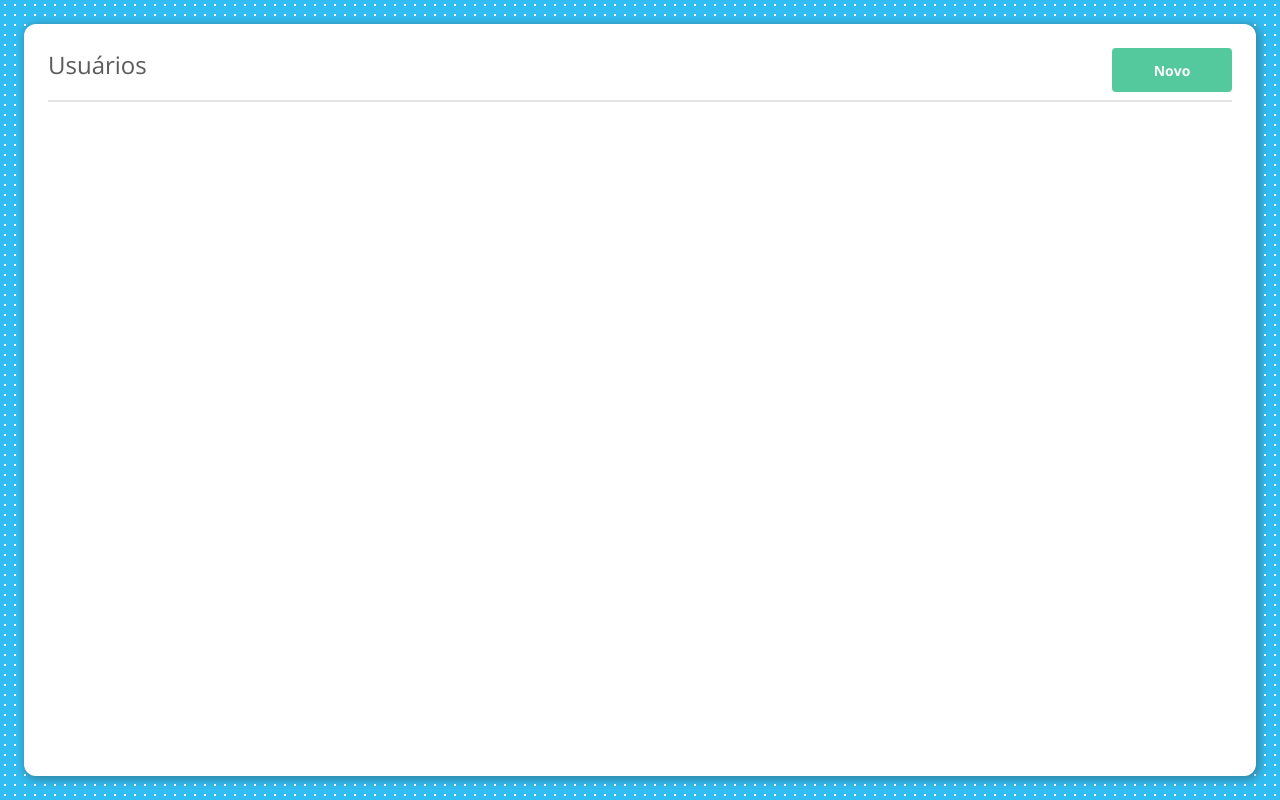
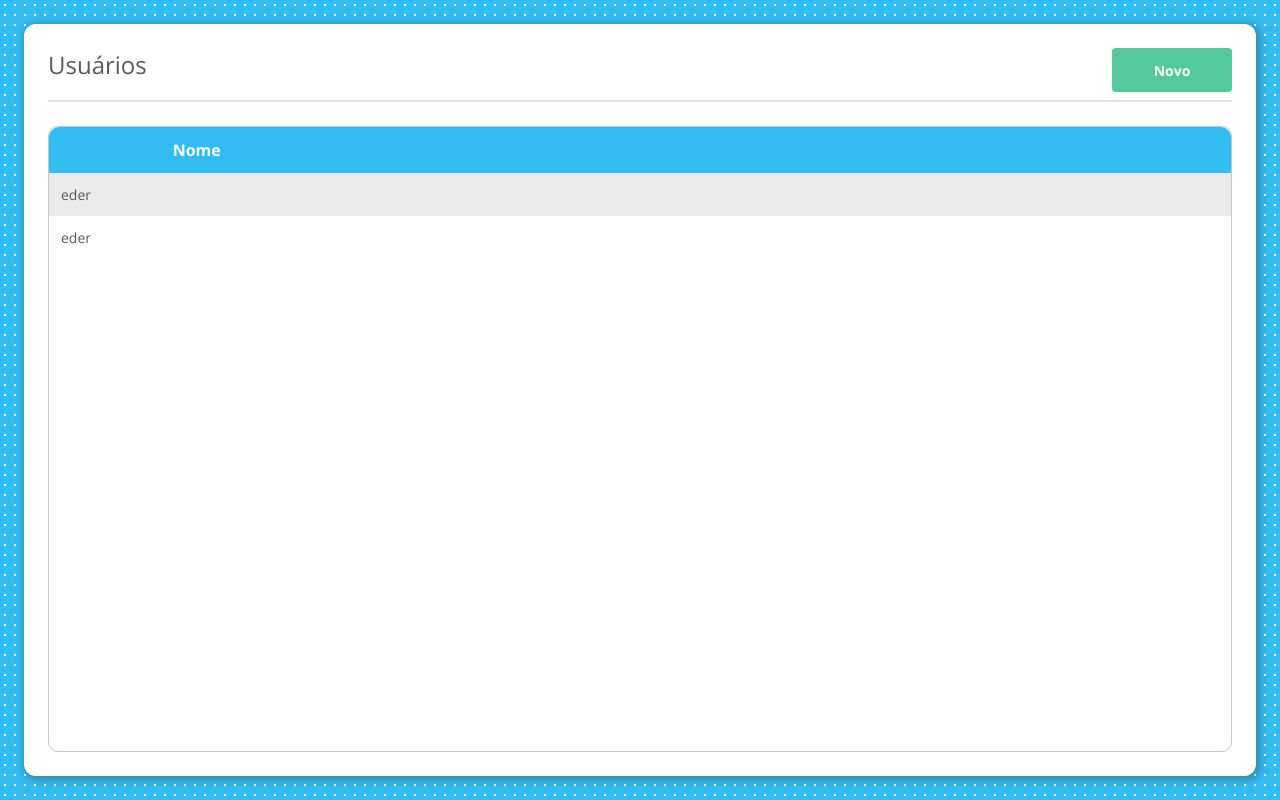
Before and after one commit to ederzadravec/descomplica, a React (Create React App) app in the folder web/: page /students in a window 1280 px wide. Built offline with nearby package versions, Linux system fonts and the light colour scheme.

Commit message:
created tableList compoennt

```diff
--- a/web/src/components/Grid/Grid.tsx
+++ b/web/src/components/Grid/Grid.tsx
@@ -6,16 +6,16 @@ import * as S from './Grid.styled';
 interface IGrid {
   spacing?: number;
   container?: boolean;
-  size: Types.TGridSize;
+  size?: Types.TGridSize;
 }
 
-const Grid: React.FC<IGrid> = ({ container, children, spacing = 24, ...props }) => {
+const Grid: React.FC<IGrid> = ({ container, children, spacing = 24, size, ...props }) => {
   return container ? (
     <S.Container spacing={spacing} {...props}>
       {children}
     </S.Container>
   ) : (
-    <S.Content spacing={spacing} {...props}>
+    <S.Content spacing={spacing} size={size as Types.TGridSize} {...props}>
       {children}
     </S.Content>
   );
--- /dev/null
+++ b/web/src/components/TableList/TableHeader.styled.tsx
@@ -0,0 +1,17 @@
+import styled from 'styled-components';
+
+export const Container = styled.div`
+  padding: 12px;
+  background: ${({ theme }) => theme.palette.primary.main};
+  border-top-left-radius: 10px;
+  border-top-right-radius: 10px;
+  text-align: center;
+`;
+
+export const Label = styled.label`
+  flex: 1;
+  font-size: 16px;
+  font-weight: bold;
+  color: ${({ theme }) => theme.palette.primary.text};
+  text-align: center;
+`;
--- /dev/null
+++ b/web/src/components/TableList/TableHeader.tsx
@@ -0,0 +1,26 @@
+import React from 'react';
+
+import { TableListConfigItem } from './types';
+
+import Grid from '../Grid/Grid';
+import * as S from './TableHeader.styled';
+
+interface TableHeaderProps {
+  config: TableListConfigItem[];
+}
+
+const TableHeader: React.FC<TableHeaderProps> = ({ config }) => {
+  return (
+    <S.Container>
+      <Grid container>
+        {config.map((item) => (
+          <Grid key={JSON.stringify(item)} size={item.size} spacing={0}>
+            <S.Label>{item.label}</S.Label>
+          </Grid>
+        ))}
+      </Grid>
+    </S.Container>
+  );
+};
+
+export default TableHeader;
--- /dev/null
+++ b/web/src/components/TableList/TableItem.styled.tsx
@@ -0,0 +1,28 @@
+import styled from 'styled-components';
+
+export const Container = styled.div`
+  border-bottom-right-radius: 10px;
+  border-bottom-left-radius: 10px;
+  overflow: hidden;
+`;
+
+export const Content = styled.div`
+  padding: 12px;
+
+  &:nth-child(even) {
+    background: rgba(0, 0, 0, 0.1);
+  }
+
+  &:hover {
+    cursor: pointer;
+    background: rgba(0, 0, 0, 0.15);
+  }
+`;
+
+export const Value = styled.label`
+  flex: 1;
+  cursor: pointer;
+  display: block;
+  font-size: 14px;
+  color: ${({ theme }) => theme.palette.text.dark};
+`;
--- /dev/null
+++ b/web/src/components/TableList/TableItem.tsx
@@ -0,0 +1,45 @@
+import React from 'react';
+import * as R from 'ramda';
+
+import { TableListConfigItem, TableListItemOnSelect } from './types';
+import * as S from './TableItem.styled';
+import Grid from '../Grid/Grid';
+
+interface TableitemProps {
+  config: TableListConfigItem[];
+  data: any[];
+  onSelect: TableListItemOnSelect;
+}
+
+const TableItem: React.FC<TableitemProps> = ({ config, data, onSelect }) => {
+  const getValue = (value: any, { dataPath }: TableListConfigItem): string => {
+    const type = {
+      String: () => R.path((dataPath as string).split('.'), value),
+      Function: () => (dataPath as (row: any) => string)(value),
+    };
+
+    return type[R.type(dataPath) as 'String' | 'Function']() as string;
+  };
+
+  const handleOnClick = (item: AsyncGenerator) => {
+    if (onSelect) onSelect(item);
+  };
+
+  return (
+    <>
+      {data.map((value) => (
+        <S.Content key={JSON.stringify(value)} onClick={() => handleOnClick(value)}>
+          <Grid container>
+            {config.map((item) => (
+              <Grid key={JSON.stringify(item)} size={item.size}>
+                <S.Value>{getValue(value, item)}</S.Value>
+              </Grid>
+            ))}
+          </Grid>
+        </S.Content>
+      ))}
+    </>
+  );
+};
+
+export default TableItem;
--- /dev/null
+++ b/web/src/components/TableList/TableList.styled.tsx
@@ -0,0 +1,16 @@
+import styled from 'styled-components';
+
+export const Container = styled.div`
+  display: flex;
+  flex: 1;
+  flex-direction: column;
+  border: 1px solid #bbb;
+  border-radius: 10px;
+`;
+
+export const NoData = styled.div`
+  padding: 12px;
+  background: rgba(0, 0, 0, 0.02);
+  font-size: 12px;
+  text-align: center;
+`;
--- /dev/null
+++ b/web/src/components/TableList/TableList.tsx
@@ -0,0 +1,26 @@
+import React from 'react';
+
+import { TableListConfigItem, TableListItemOnSelect } from './types';
+import * as S from './TableList.styled';
+import TableHeader from './TableHeader';
+import TableItem from './TableItem';
+
+interface TableListProps {
+  config: TableListConfigItem[];
+  data: any[];
+  onSelect: TableListItemOnSelect;
+}
+
+const TableList: React.FC<TableListProps> = ({ config, data, onSelect }) => {
+  return (
+    <S.Container>
+      <TableHeader config={config} />
+
+      <TableItem config={config} data={data} onSelect={onSelect} />
+
+      {data?.length <= 0 && <S.NoData>Sem resultados</S.NoData>}
+    </S.Container>
+  );
+};
+
+export default TableList;
--- a/web/src/components/index.ts
+++ b/web/src/components/index.ts
@@ -3,4 +3,5 @@ export { default as FormGrid } from './FormGrid/FormGrid';
 export { default as Grid } from './Grid/Grid';
 export { default as PageTitle } from './PageTitle/PageTitle';
 export { default as Show } from './Show/Show';
+export { default as TableList } from './TableList/TableList';
 export { default as TextInput } from './TextInput/TextInput';
--- a/web/src/pages/Students/List.tsx
+++ b/web/src/pages/Students/List.tsx
@@ -1,7 +1,7 @@
 import React from 'react';
 import { useHistory } from 'react-router-dom';
 
-import { PageTitle } from 'components';
+import { PageTitle, TableList } from 'components';
 
 const Form: React.FC = () => {
   const history = useHistory();
@@ -10,12 +10,30 @@ const Form: React.FC = () => {
     history.push('/students/new');
   };
 
+  const handleOnSelect = (row: any) => {
+    history.push(`/students/edit/${row.id}`);
+  };
+
+  const tableConfig = [
+    {
+      label: 'Nome',
+      size: { md: 3 },
+      dataPath: 'name',
+    },
+  ];
+
   return (
     <>
       <PageTitle
         title="Usuários"
         buttons={[{ label: 'Novo', onClick: handleOnCreate, color: 'success' }]}
       />
+
+      <TableList
+        config={tableConfig}
+        data={[{ name: 'eder' }, { name: 'eder' }]}
+        onSelect={handleOnSelect}
+      />
     </>
   );
 };
```
Also changed, not shown: web/src/components/TableList/types.d.ts (added, +13 -0 lines), 1 other file (tests, documents, lock files or other folders).
